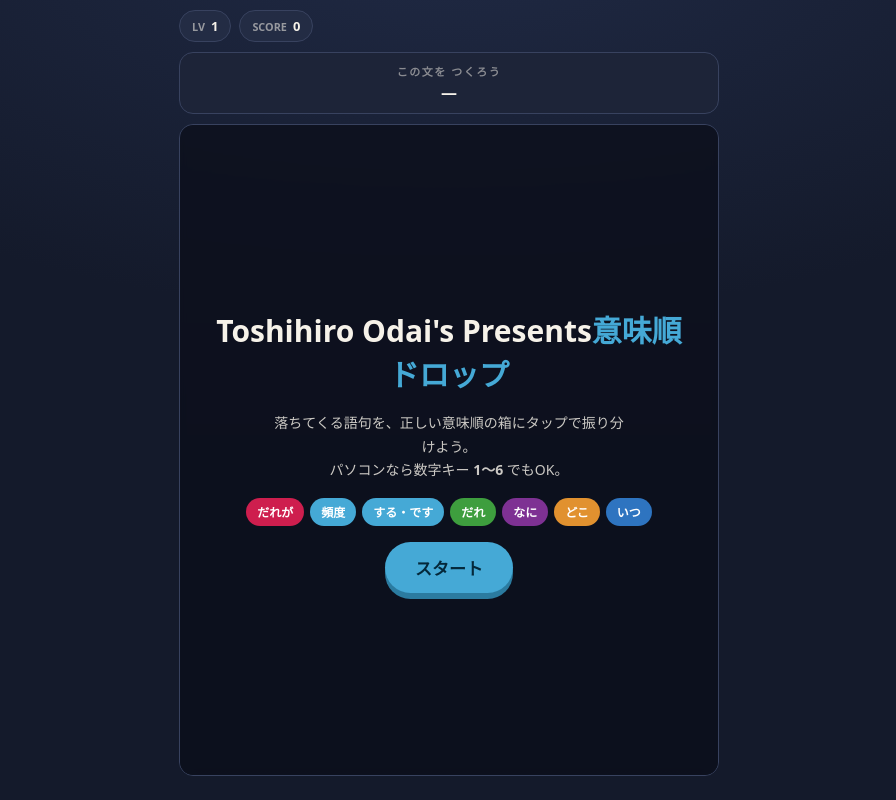
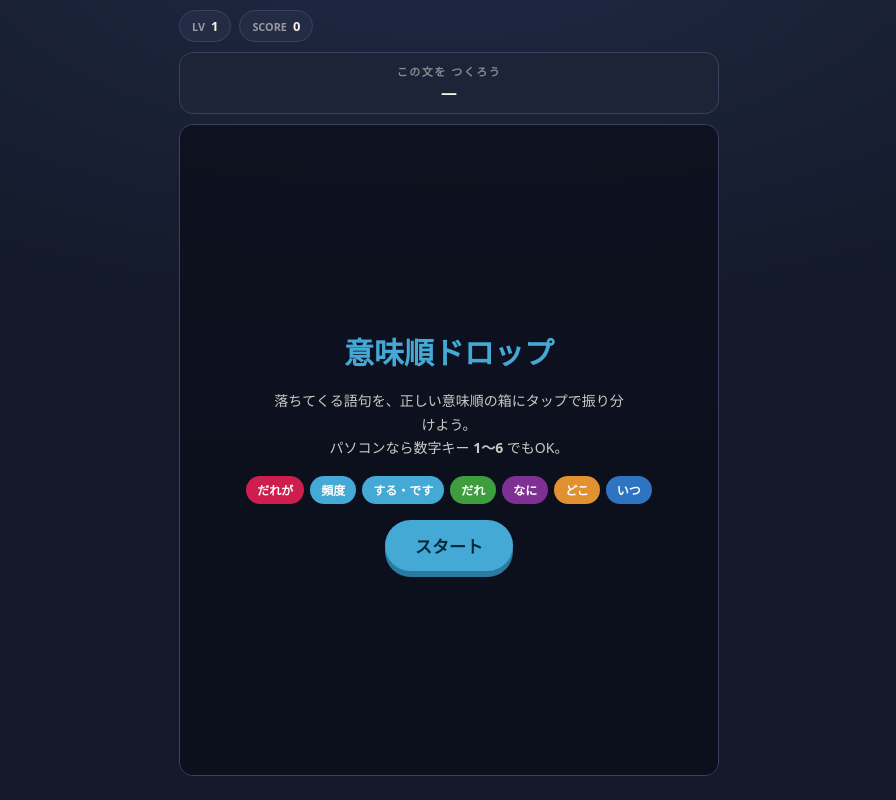
Before and after one commit to toshiodai/imijun_drop, a plain HTML site: page index.html in a window 1280 px wide. Shown: the whole page, without its empty margins (191-1087 px from the left). Drawn offline with Linux system fonts and the light colour scheme.

Commit message:
Update heading in index.html
Removed the author's name from the heading for a cleaner presentation.

```diff
--- a/index.html
+++ b/index.html
@@ -111,7 +111,7 @@
     <div id="toast"></div>
 
     <div class="screen" id="start">
-      <h1>Toshihiro Odai's Presents<span>意味順ドロップ</span></h1>
+      <h1><span>意味順ドロップ</span></h1>
       <p>落ちてくる語句を、正しい意味順の箱にタップで振り分けよう。<br>パソコンなら数字キー <b>1〜6</b> でもOK。</p>
       <div class="mini">
         <span class="chip" style="background:var(--b0)">だれが</span>
```
